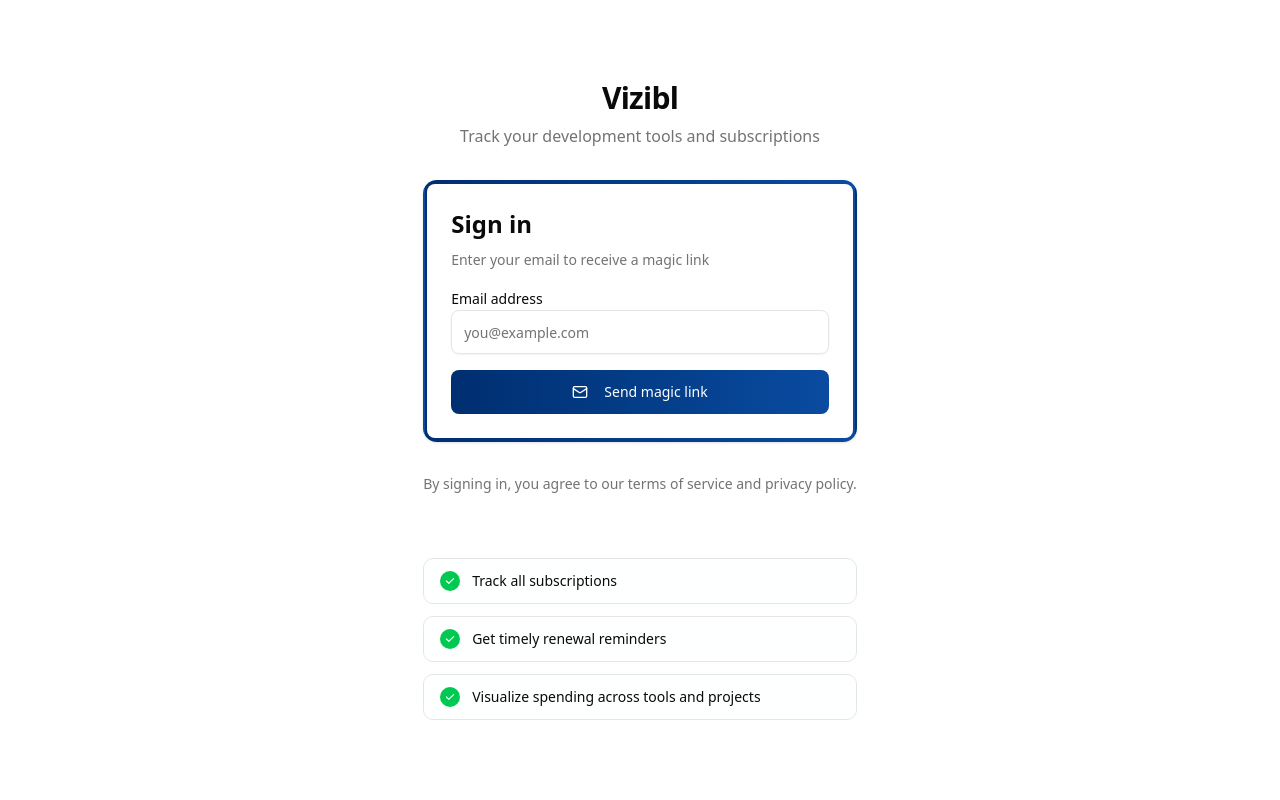
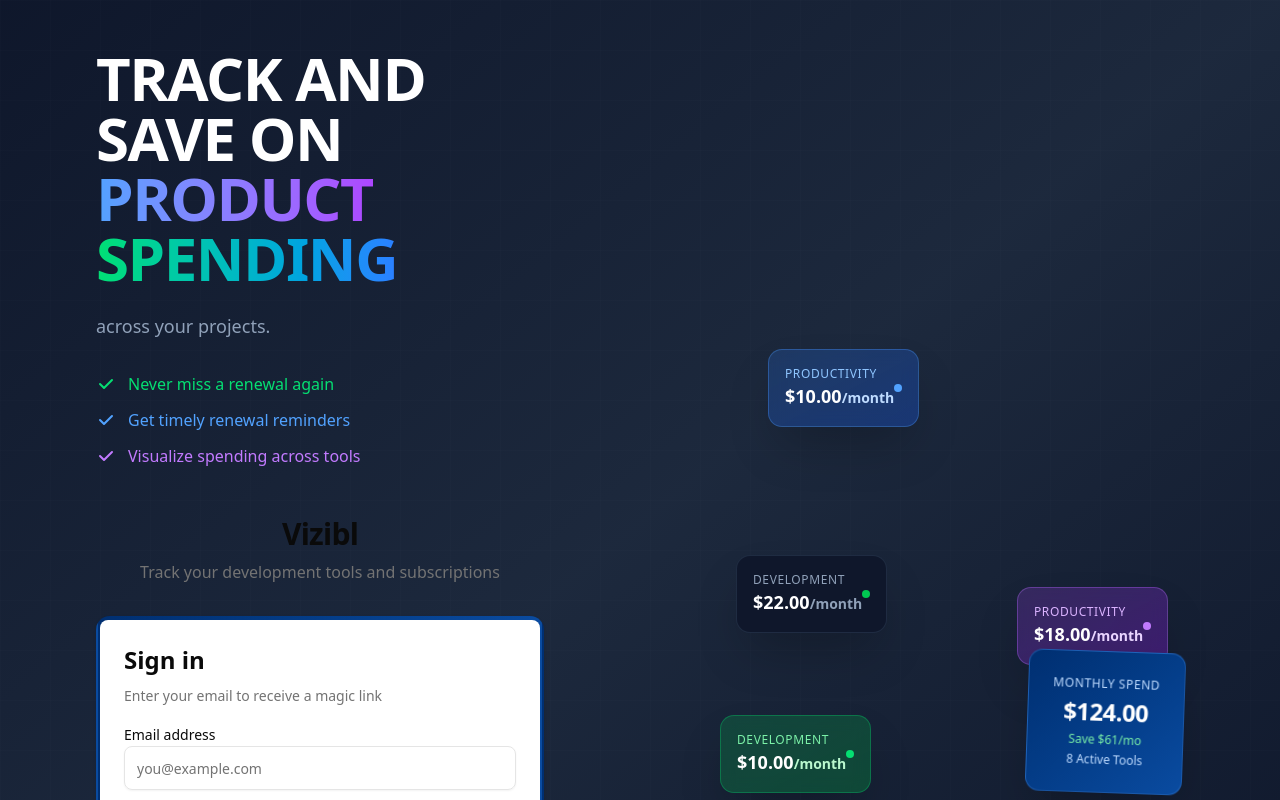
Before and after one commit to Sansrealm/devassist, a Next.js app: page /sign-in in a window 1280 px wide. Shown: the top 800 px of the page. Built offline with nearby package versions, Linux system fonts and the light colour scheme; no server answers.

Commit message:
feat: sync main changes to devassist
Update multiple files across app, components, lib, and scripts

#VERCEL_SKIP

Co-authored-by: null <179416678+Sansrealm@users.noreply.github.com>

```diff
--- a/app/sign-in/page.tsx
+++ b/app/sign-in/page.tsx
@@ -1,8 +1,9 @@
-export const dynamic = 'force-dynamic'
+import type { Metadata } from "next"
 import { createClient } from "@/lib/supabase/server"
 import { redirect } from "next/navigation"
 import SignInForm from "@/components/auth/sign-in-form"
 
+export const dynamic = 'force-dynamic'
 
 // Enhanced Open Graph metadata for sign-in page
 export const metadata: Metadata = {
@@ -33,14 +34,14 @@ export const metadata: Metadata = {
     description: "Track your development tools, manage subscriptions, and optimize your dev stack spending. Sign in to get started with smart tool management.",
     images: [
       {
-        url: "https://vizibl.live/og-image-sign-in.png", // You'll need to create this
+        url: "https://vizibl.live/og-image-sign-in.png",
         width: 1200,
         height: 630,
         alt: "Vizibl - Track your development tools and subscriptions",
         type: "image/png",
       },
       {
-        url: "https://vizibl.live/og-image-square.png", // Square version for some platforms
+        url: "https://vizibl.live/og-image-square.png",
         width: 400,
         height: 400,
         alt: "Vizibl Logo",
@@ -52,11 +53,11 @@ export const metadata: Metadata = {
   // Twitter Card tags
   twitter: {
     card: "summary_large_image",
-    site: "@vizibl", // Replace with your actual Twitter handle
-    creator: "@vizibl", // Replace with your actual Twitter handle
+    site: "@vizibl",
+    creator: "@vizibl",
     title: "Sign In | Vizibl - Your DevStack Companion",
     description: "Track your development tools, manage subscriptions, and optimize your dev stack spending. Sign in to get started.",
-    images: ["https://vizibl.live/og-image-sign-in.png"], // You'll need to create this
+    images: ["https://vizibl.live/og-image-sign-in.png"],
   },
 
   // Additional metadata
@@ -72,14 +73,6 @@ export const metadata: Metadata = {
   category: "productivity",
   classification: "Business Software",
 
-  // Verification tags (add these if you have accounts)
-  // verification: {
-  //   google: "your-google-verification-code",
-  //   other: {
-  //     "facebook-domain-verification": "your-facebook-verification-code"
-  //   }
-  // },
-
   // Additional structured data
   other: {
     "application-name": "Vizibl",
@@ -88,7 +81,6 @@ export const metadata: Metadata = {
     "theme-color": "#002F71",
   }
 }
-
 
 export default async function SignInPage() {
   try {
@@ -108,48 +100,190 @@ export default async function SignInPage() {
   }
 
   return (
-    <div className="min-h-screen bg-background flex items-center justify-center px-4 py-12 sm:px-6 lg:px-8">
-      <div className="flex flex-col items-center space-y-8">
-        <SignInForm />
+    <>
+      <div className="min-h-screen bg-gradient-to-br from-slate-900 via-slate-800 to-slate-900 overflow-hidden relative">
+        {/* Background Grid Pattern */}
+        <div className="absolute inset-0 opacity-10">
+          <div className="absolute inset-0" style={{
+            backgroundImage: `
+              linear-gradient(rgba(255,255,255,0.1) 1px, transparent 1px),
+              linear-gradient(90deg, rgba(255,255,255,0.1) 1px, transparent 1px)
+            `,
+            backgroundSize: '50px 50px'
+          }}></div>
+        </div>
 
-        {/* Feature widgets */}
-        <div className="w-full max-w-md">
-          <div className="grid grid-cols-1 gap-3 mt-8">
-            <div className="flex items-center space-x-3 bg-background/50 backdrop-blur-sm border rounded-lg px-4 py-3">
-              <div className="flex-shrink-0">
-                <div className="w-5 h-5 bg-green-500 rounded-full flex items-center justify-center">
-                  <svg className="w-3 h-3 text-white" fill="currentColor" viewBox="0 0 20 20">
-                    <path fillRule="evenodd" d="M16.707 5.293a1 1 0 010 1.414l-8 8a1 1 0 01-1.414 0l-4-4a1 1 0 011.414-1.414L8 12.586l7.293-7.293a1 1 0 011.414 0z" clipRule="evenodd" />
-                  </svg>
+        {/* Main Container */}
+        <div className="relative min-h-screen lg:grid lg:grid-cols-2">
+
+          {/* Left Side - Hero Text and Sign In Form */}
+          <div className="flex flex-col justify-center px-4 py-12 sm:px-6 lg:px-8 relative z-10">
+            <div className="mx-auto w-full max-w-md space-y-8">
+
+              {/* Hero Text Section */}
+              <div className="text-center lg:text-left mb-12">
+                <h1 className="text-4xl lg:text-5xl xl:text-6xl font-bold tracking-tight text-white leading-none">
+                  TRACK AND
+                  <br />
+                  SAVE ON
+                  <br />
+                  <span className="bg-gradient-to-r from-blue-400 to-purple-500 bg-clip-text text-transparent">
+                    PRODUCT
+                  </span>
+                  <br />
+                  <span className="bg-gradient-to-r from-green-400 to-blue-500 bg-clip-text text-transparent">
+                    SPENDING
+                  </span>
+                </h1>
+                <p className="mt-6 text-lg text-slate-400 max-w-lg">
+                  across your projects.
+                </p>
+
+                {/* Feature List */}
+                <div className="mt-8 space-y-3 text-left">
+                  <div className="flex items-center space-x-3">
+                    <svg className="w-5 h-5 text-green-400" fill="currentColor" viewBox="0 0 20 20">
+                      <path fillRule="evenodd" d="M16.707 5.293a1 1 0 010 1.414l-8 8a1 1 0 01-1.414 0l-4-4a1 1 0 011.414-1.414L8 12.586l7.293-7.293a1 1 0 011.414 0z" clipRule="evenodd" />
+                    </svg>
+                    <span className="text-green-400 font-medium">Never miss a renewal again</span>
+                  </div>
+                  <div className="flex items-center space-x-3">
+                    <svg className="w-5 h-5 text-blue-400" fill="currentColor" viewBox="0 0 20 20">
+                      <path fillRule="evenodd" d="M16.707 5.293a1 1 0 010 1.414l-8 8a1 1 0 01-1.414 0l-4-4a1 1 0 011.414-1.414L8 12.586l7.293-7.293a1 1 0 011.414 0z" clipRule="evenodd" />
+                    </svg>
+                    <span className="text-blue-400 font-medium">Get timely renewal reminders</span>
+                  </div>
+                  <div className="flex items-center space-x-3">
+                    <svg className="w-5 h-5 text-purple-400" fill="currentColor" viewBox="0 0 20 20">
+                      <path fillRule="evenodd" d="M16.707 5.293a1 1 0 010 1.414l-8 8a1 1 0 01-1.414 0l-4-4a1 1 0 011.414-1.414L8 12.586l7.293-7.293a1 1 0 011.414 0z" clipRule="evenodd" />
+                    </svg>
+                    <span className="text-purple-400 font-medium">Visualize spending across tools</span>
+                  </div>
                 </div>
               </div>
-              <span className="text-sm font-medium">Track all subscriptions</span>
+
+              {/* Sign In Form */}
+              <div className="space-y-6">
+                <SignInForm />
+              </div>
+
+              {/* Brand */}
+              <div className="text-center lg:text-left">
+                <h2 className="text-3xl font-bold bg-gradient-to-r from-[#002F71] to-[#0A4BA0] bg-clip-text text-transparent">
+                  Vizibl
+                </h2>
+              </div>
             </div>
+          </div>
 
-            <div className="flex items-center space-x-3 bg-background/50 backdrop-blur-sm border rounded-lg px-4 py-3">
-              <div className="flex-shrink-0">
-                <div className="w-5 h-5 bg-green-500 rounded-full flex items-center justify-center">
-                  <svg className="w-3 h-3 text-white" fill="currentColor" viewBox="0 0 20 20">
-                    <path fillRule="evenodd" d="M16.707 5.293a1 1 0 010 1.414l-8 8a1 1 0 01-1.414 0l-4-4a1 1 0 011.414-1.414L8 12.586l7.293-7.293a1 1 0 011.414 0z" clipRule="evenodd" />
-                  </svg>
+          {/* Right Side - Floating UI Elements */}
+          <div className="hidden lg:block relative">
+            <div className="relative h-full flex items-center justify-center p-8">
+              <div className="relative w-full max-w-lg">
+
+                {/* Development Tool Card */}
+                <div className="absolute top-8 left-8 bg-slate-900/90 backdrop-blur-sm border border-slate-700/50 rounded-xl p-4 shadow-2xl animate-float">
+                  <div className="flex items-center justify-between">
+                    <div>
+                      <div className="text-xs text-slate-400 uppercase tracking-wider font-medium">development</div>
+                      <div className="text-white font-semibold text-lg">$22.00<span className="text-sm text-slate-400">/month</span></div>
+                    </div>
+                    <div className="w-2 h-2 bg-green-500 rounded-full"></div>
+                  </div>
+                </div>
+
+                {/* Productivity Tool Card - Purple */}
+                <div className="absolute top-16 right-12 bg-gradient-to-br from-purple-500/20 to-purple-600/30 backdrop-blur-sm border border-purple-400/30 rounded-xl p-4 shadow-2xl animate-float-delayed">
+                  <div className="flex items-center justify-between">
+                    <div>
+                      <div className="text-xs text-purple-300 uppercase tracking-wider font-medium">productivity</div>
+                      <div className="text-white font-semibold text-lg">$18.00<span className="text-sm text-purple-200">/month</span></div>
+                    </div>
+                    <div className="w-2 h-2 bg-purple-400 rounded-full"></div>
+                  </div>
+                </div>
+
+                {/* Development Tool Card - Green */}
+                <div className="absolute top-48 left-4 bg-gradient-to-br from-green-500/20 to-green-600/30 backdrop-blur-sm border border-green-400/30 rounded-xl p-4 shadow-2xl animate-float-slow">
+                  <div className="flex items-center justify-between">
+                    <div>
+                      <div className="text-xs text-green-300 uppercase tracking-wider font-medium">development</div>
+                      <div className="text-white font-semibold text-lg">$10.00<span className="text-sm text-green-200">/month</span></div>
+                    </div>
+                    <div className="w-2 h-2 bg-green-400 rounded-full"></div>
+                  </div>
+                </div>
+
+                {/* Monthly Spend Card - Main Feature */}
+                <div className="absolute top-32 right-8 bg-gradient-to-br from-[#002F71] to-[#0A4BA0] backdrop-blur-sm border border-blue-400/30 rounded-xl p-6 shadow-2xl animate-float-delayed transform rotate-2">
+                  <div className="text-center">
+                    <div className="text-xs text-blue-200 uppercase tracking-wider font-medium mb-1">Monthly Spend</div>
+                    <div className="text-white font-bold text-2xl mb-1">$124.00</div>
+                    <div className="text-xs text-green-300 font-medium">Save $61/mo</div>
+                    <div className="text-xs text-blue-200 mt-1">8 Active Tools</div>
+                  </div>
+                </div>
+
+                {/* Productivity Tool Card - Blue Bottom */}
+                <div className="absolute bottom-24 left-16 bg-gradient-to-br from-blue-500/20 to-blue-600/30 backdrop-blur-sm border border-blue-400/30 rounded-xl p-4 shadow-2xl animate-float">
+                  <div className="flex items-center justify-between">
+                    <div>
+                      <div className="text-xs text-blue-300 uppercase tracking-wider font-medium">productivity</div>
+                      <div className="text-white font-semibold text-lg">$10.00<span className="text-sm text-blue-200">/month</span></div>
+                    </div>
+                    <div className="w-2 h-2 bg-blue-400 rounded-full"></div>
+                  </div>
                 </div>
               </div>
-              <span className="text-sm font-medium">Get timely renewal reminders</span>
             </div>
+          </div>
 
-            <div className="flex items-center space-x-3 bg-background/50 backdrop-blur-sm border rounded-lg px-4 py-3">
-              <div className="flex-shrink-0">
-                <div className="w-5 h-5 bg-green-500 rounded-full flex items-center justify-center">
-                  <svg className="w-3 h-3 text-white" fill="currentColor" viewBox="0 0 20 20">
-                    <path fillRule="evenodd" d="M16.707 5.293a1 1 0 010 1.414l-8 8a1 1 0 01-1.414 0l-4-4a1 1 0 011.414-1.414L8 12.586l7.293-7.293a1 1 0 011.414 0z" clipRule="evenodd" />
-                  </svg>
-                </div>
+          {/* Mobile Floating Elements */}
+          <div className="lg:hidden relative px-4 pb-8">
+            <div className="relative max-w-sm mx-auto h-40">
+              <div className="absolute top-0 left-4 bg-slate-900/90 backdrop-blur-sm border border-slate-700/50 rounded-lg p-3 shadow-xl">
+                <div className="text-xs text-slate-400">development</div>
+                <div className="text-white font-semibold">$22.00<span className="text-xs text-slate-400">/month</span></div>
               </div>
-              <span className="text-sm font-medium">Visualize spending across tools and projects</span>
+
+              <div className="absolute top-4 right-8 bg-gradient-to-br from-[#002F71] to-[#0A4BA0] backdrop-blur-sm border border-blue-400/30 rounded-lg p-3 shadow-xl">
+                <div className="text-xs text-blue-200">Monthly Spend</div>
+                <div className="text-white font-bold text-lg">$124.00</div>
+              </div>
+
+              <div className="absolute bottom-0 left-1/2 transform -translate-x-1/2 bg-gradient-to-br from-green-500/20 to-green-600/30 backdrop-blur-sm border border-green-400/30 rounded-lg p-3 shadow-xl">
+                <div className="text-xs text-green-300">Save $61/mo</div>
+                <div className="text-white font-semibold">8 Active Tools</div>
+              </div>
             </div>
           </div>
         </div>
       </div>
-    </div>
+
+      {/* Custom Animations */}
+      <style jsx>{`
+        @keyframes float {
+          0%, 100% { transform: translateY(0px) rotate(0deg); }
+          50% { transform: translateY(-12px) rotate(1deg); }
+        }
+        @keyframes float-delayed {
+          0%, 100% { transform: translateY(0px) rotate(2deg); }
+          50% { transform: translateY(-15px) rotate(1deg); }
+        }
+        @keyframes float-slow {
+          0%, 100% { transform: translateY(0px) rotate(-1deg); }
+          50% { transform: translateY(-8px) rotate(0deg); }
+        }
+        .animate-float {
+          animation: float 8s ease-in-out infinite;
+        }
+        .animate-float-delayed {
+          animation: float-delayed 8s ease-in-out infinite 2s;
+        }
+        .animate-float-slow {
+          animation: float-slow 10s ease-in-out infinite 1s;
+        }
+      `}</style>
+    </>
   )
 }
```
